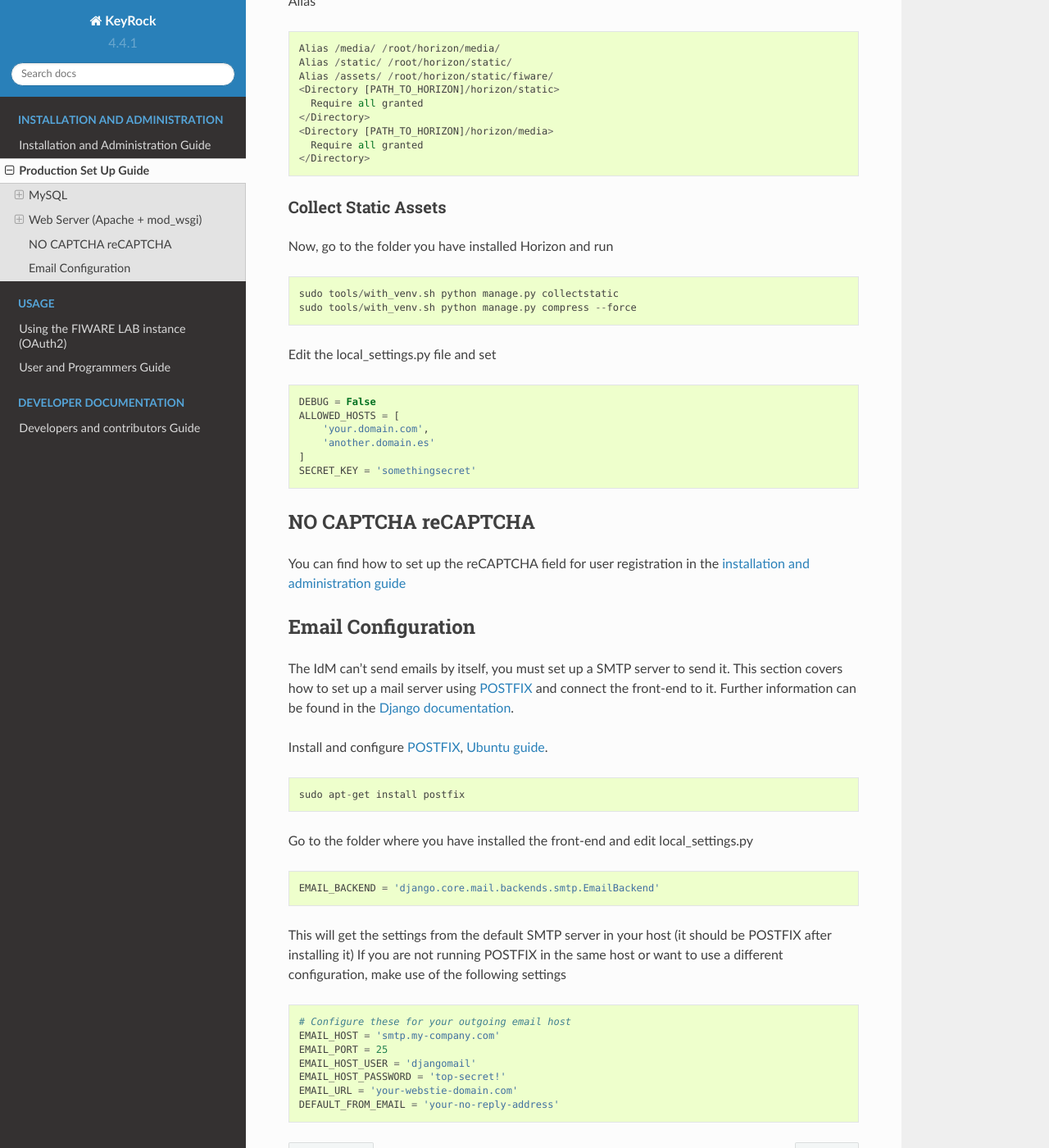
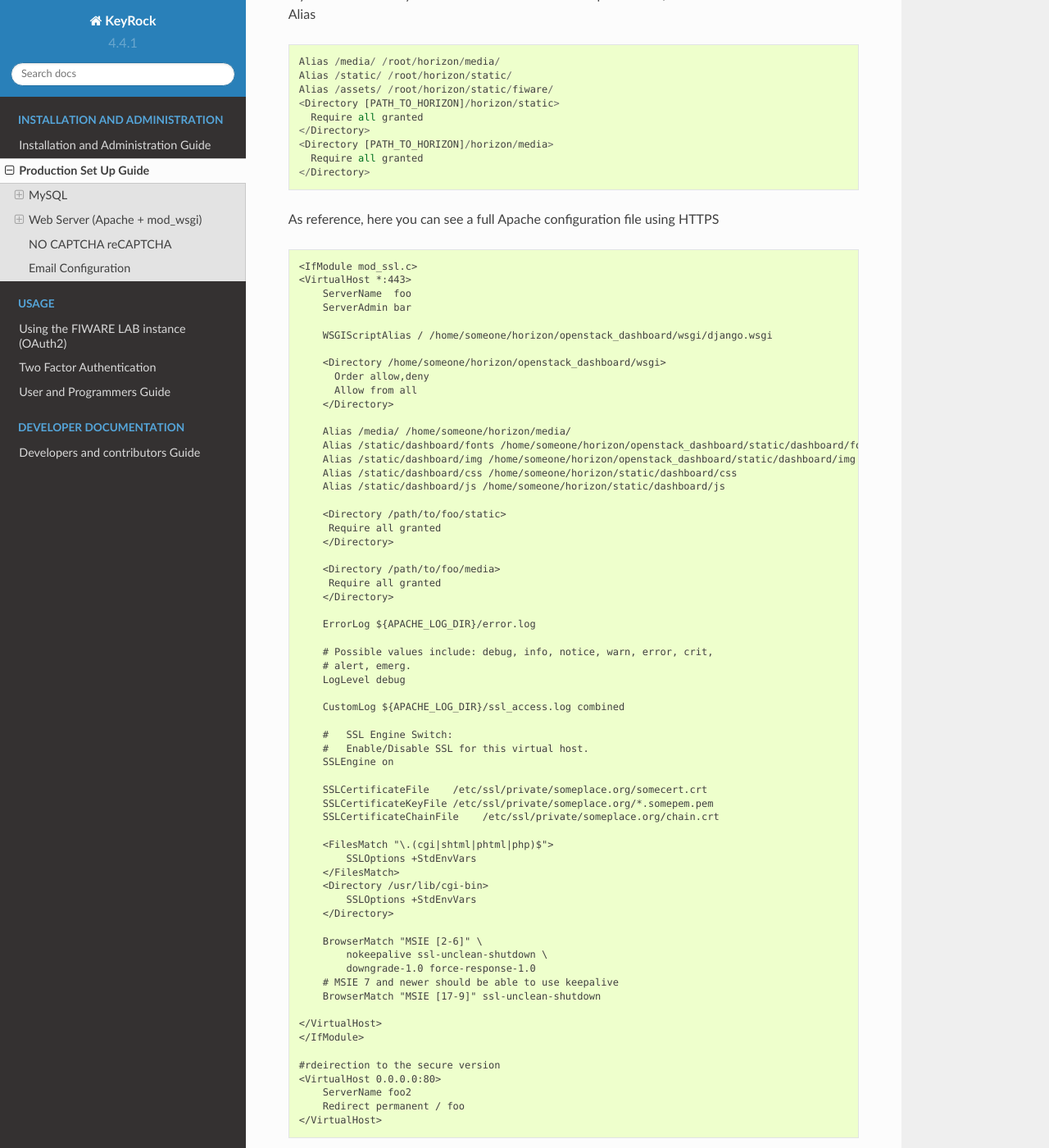
Before and after one commit to ging/fiware-idm-deprecated, a Sphinx documentation site: the page built from doc/setup.rst, in a window 1280 px wide and 1400 px high, scrolled down 2171 px. Shown: the whole window at 82% size. Built offline with Sphinx 7.4.7 and the Read the Docs theme 2.0.0, drawn with Linux system fonts in a browser that asks for light colours; some of the changed text lies outside the part shown.

Commit message:
new docs

```diff
--- a/doc/index.rst
+++ b/doc/index.rst
@@ -19,6 +19,7 @@
    :caption: Usage
 
    oauth2
+   two_factor
    user_guide
 
 .. toctree::
--- a/doc/setup.rst
+++ b/doc/setup.rst
@@ -62,14 +63,12 @@
 Populate Database
 -----------------
 
-You need to create the database tables and populate them with the
-initial data. Run the following fabric tasks (remember to activate the
-virtual environment)
+You need to create the database tables and populate them.
 
-::
+.. include:: introduction.rst
+  :start-after: begin-database
+  :end-before: end-database
 
-    fab localhost keystone.database_create
-    fab localhost keystone.populate
 
 You can find aditional help for setting up Keystone + MySQL
 `here <http://docs.openstack.org/juno/install-guide/install/apt/content/keystone-install.html>`__.
@@ -129,6 +128,76 @@
       Require all granted
     </Directory>
 
+As reference, here you can see a full Apache configuration file using HTTPS
+
+::
+
+    <IfModule mod_ssl.c>
+    <VirtualHost *:443>
+        ServerName  foo
+        ServerAdmin bar
+
+        WSGIScriptAlias / /home/someone/horizon/openstack_dashboard/wsgi/django.wsgi
+
+        <Directory /home/someone/horizon/openstack_dashboard/wsgi>
+          Order allow,deny
+          Allow from all
+        </Directory>
+
+        Alias /media/ /home/someone/horizon/media/
+        Alias /static/dashboard/fonts /home/someone/horizon/openstack_dashboard/static/dashboard/fonts
+        Alias /static/dashboard/img /home/someone/horizon/openstack_dashboard/static/dashboard/img
+        Alias /static/dashboard/css /home/someone/horizon/static/dashboard/css
+        Alias /static/dashboard/js /home/someone/horizon/static/dashboard/js
+
+        <Directory /path/to/foo/static>
+         Require all granted
+        </Directory>
+
+        <Directory /path/to/foo/media>
+         Require all granted
+        </Directory>
+
+        ErrorLog ${APACHE_LOG_DIR}/error.log
+
+        # Possible values include: debug, info, notice, warn, error, crit,
+        # alert, emerg.
+        LogLevel debug
+
+        CustomLog ${APACHE_LOG_DIR}/ssl_access.log combined
+
+        #   SSL Engine Switch:
+        #   Enable/Disable SSL for this virtual host.
+        SSLEngine on
+
+        SSLCertificateFile    /etc/ssl/private/someplace.org/somecert.crt
+        SSLCertificateKeyFile /etc/ssl/private/someplace.org/*.somepem.pem
+        SSLCertificateChainFile    /etc/ssl/private/someplace.org/chain.crt
+
+        <FilesMatch "\.(cgi|shtml|phtml|php)$">
+            SSLOptions +StdEnvVars
+        </FilesMatch>
+        <Directory /usr/lib/cgi-bin>
+            SSLOptions +StdEnvVars
+        </Directory>
+
+        BrowserMatch "MSIE [2-6]" \
+            nokeepalive ssl-unclean-shutdown \
+            downgrade-1.0 force-response-1.0
+        # MSIE 7 and newer should be able to use keepalive
+        BrowserMatch "MSIE [17-9]" ssl-unclean-shutdown
+
+    </VirtualHost>
+    </IfModule>
+
+    #rdeirection to the secure version
+    <VirtualHost 0.0.0.0:80>
+        ServerName foo2
+        Redirect permanent / foo
+    </VirtualHost>
+
+
+
 Collect Static Assets
 ---------------------
 
@@ -148,13 +217,30 @@
         'your.domain.com',
         'another.domain.es'
     ]
-    SECRET_KEY = 'somethingsecret'
+    SECRET_KEY = 'arandomstringhere' # DON'T LEAVE THIS SAMPLE STRING
+
+.. warning:: Please set your SECRET_KEY. A know SECRET_KEY is a huge security vulnerability.
+More information `here <https://docs.djangoproject.com/en/1.9/ref/settings/#std:setting-SECRET_KEY>`__
 
 NO CAPTCHA reCAPTCHA
 ====================
 
-You can find how to set up the reCAPTCHA field for user registration in
-the :ref:`installation and administration guide <captcha>`
+.. begin-captcha
+
+.. warning:: Don't deploy KeyRock in a public domain with CAPTCHA disabled.
+
+Get your keys
+`here <https://www.google.com/recaptcha/admin#createsite>`__. More
+documentation in `the captcha package
+repository <https://github.com/ImaginaryLandscape/django-nocaptcha-recaptcha>`__.
+
+.. code-block:: python
+
+    USE_CAPTCHA = False
+    NORECAPTCHA_SITE_KEY   = '6LeIxAcTAAAAAJcZVRqyHh71UMIEGNQ_MXjiZKhI'
+    NORECAPTCHA_SECRET_KEY = '6LeIxAcTAAAAAGG-vFI1TnRWxMZNFuojJ4WifJWe'
+
+.. end-captcha
 
 .. _production-email:
 
```
Also changed, not shown: other parts of doc/setup.rst (+1 -0 lines), README.rst (+76 -166 lines), doc/admin_guide.rst (+63 -114 lines), doc/two_factor.rst (added, +54 -0 lines).
